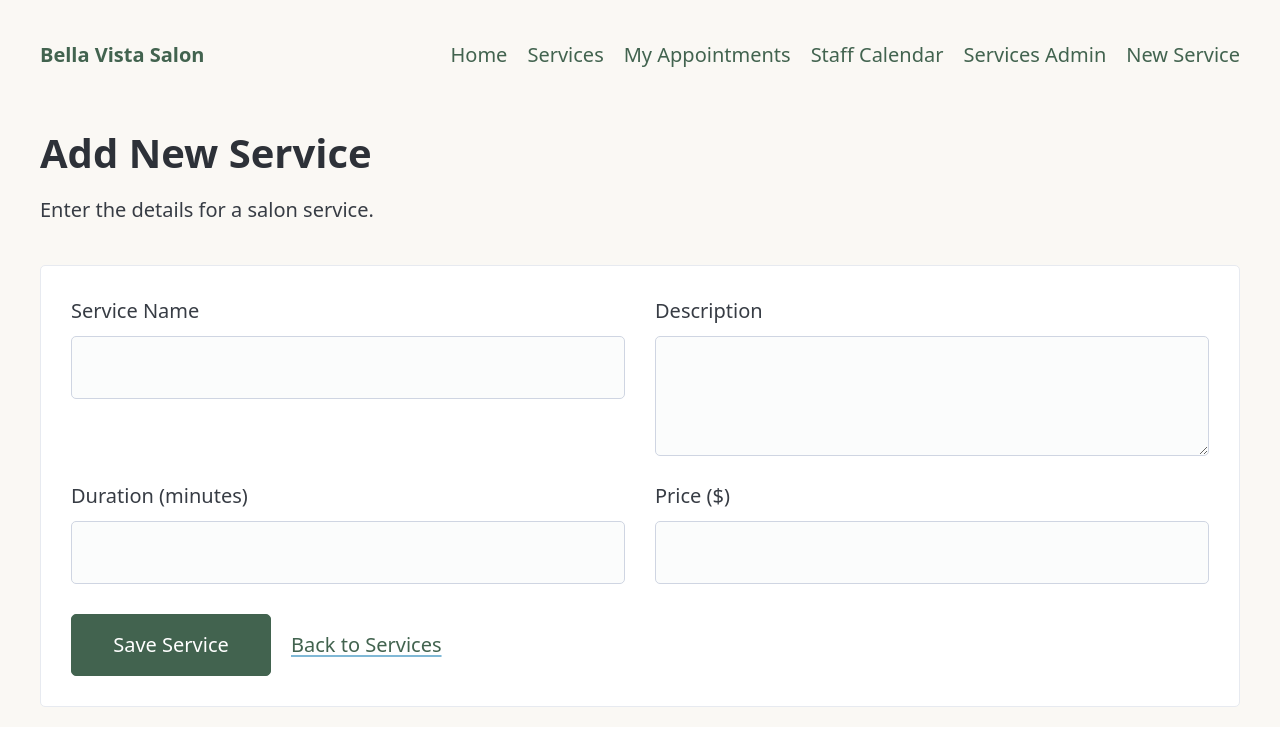
After one commit to iamwaqarjaved/egn475-bella-vista-salon, a Flask app: page /admin/services/new in a window 1280 px wide. The commit adds this page. Shown: the top 746 px of the page. Run offline with Flask 3, Linux system fonts and the light colour scheme; some libraries are stand-ins or nearby versions.

Commit message:
Add service creation form

```diff
--- a/app.py
+++ b/app.py
@@ -1,8 +1,10 @@
 import os
 import re
+import sqlite3
 from datetime import date, datetime
+from decimal import Decimal, InvalidOperation
 
-from flask import Flask, abort, render_template, request
+from flask import Flask, abort, redirect, render_template, request, url_for
 
 import db
 
@@ -168,6 +170,66 @@ def services_admin():
     return render_template("services_admin.html", services=SERVICES)
 
 
+@app.route("/admin/services/new", methods=["GET", "POST"])
+def create_service():
+    if request.method == "GET":
+        return render_template("service_new.html", form_data={}, error=None)
+
+    form_data = {
+        "name": request.form.get("name", ""),
+        "description": request.form.get("description", ""),
+        "duration_minutes": request.form.get("duration_minutes", ""),
+        "price": request.form.get("price", ""),
+    }
+
+    def render_form_error(message):
+        return (
+            render_template(
+                "service_new.html",
+                form_data=form_data,
+                error=message,
+            ),
+            400,
+        )
+
+    name = form_data["name"].strip()
+    description = form_data["description"].strip()
+    if not name:
+        return render_form_error("Service name is required.")
+    if not description:
+        return render_form_error("Service description is required.")
+
+    try:
+        duration_minutes = int(form_data["duration_minutes"])
+        price = Decimal(form_data["price"])
+    except (InvalidOperation, ValueError):
+        return render_form_error("Enter a whole number for duration and a valid price.")
+
+    if duration_minutes <= 0 or not price.is_finite() or price < 0:
+        return render_form_error("Duration must be positive and price non-negative.")
+
+    price_in_cents = price * 100
+    if price_in_cents != price_in_cents.to_integral_value():
+        return render_form_error("Price must have no more than two decimal places.")
+
+    database = db.get_db()
+    try:
+        database.execute(
+            """
+            INSERT INTO services (name, description, duration_minutes, price_cents)
+            VALUES (?, ?, ?, ?)
+            """,
+            (name, description, duration_minutes, int(price_in_cents)),
+        )
+    except sqlite3.IntegrityError as error:
+        if str(error) != "UNIQUE constraint failed: services.name":
+            raise
+        return render_form_error("A service with this name already exists.")
+
+    database.commit()
+    return redirect(url_for("services"))
+
+
 @app.route("/services/<int:service_id>")
 def service_detail(service_id):
     service = db.get_db().execute(
--- a/templates/base.html
+++ b/templates/base.html
@@ -39,6 +39,7 @@
           <li><a href="{{ url_for('appointment_history') }}">My Appointments</a></li>
           <li><a href="{{ url_for('staff_calendar') }}">Staff Calendar</a></li>
           <li><a href="{{ url_for('services_admin') }}">Services Admin</a></li>
+          <li><a href="{{ url_for('create_service') }}">New Service</a></li>
         </ul>
       </nav>
     </header>
--- /dev/null
+++ b/templates/service_new.html
@@ -0,0 +1,83 @@
+{% extends "base.html" %}
+
+{% block title %}New Service | Bella Vista Salon{% endblock %}
+
+{% block styles %}
+  <link
+    rel="stylesheet"
+    href="{{ url_for('static', filename='css/services_admin.css') }}"
+  >
+{% endblock %}
+
+{% block content %}
+  <header class="page-intro">
+    <h1>Add New Service</h1>
+    <p>Enter the details for a salon service.</p>
+  </header>
+
+  <div class="admin-content">
+    {% if error %}
+      <p role="alert">{{ error }}</p>
+    {% endif %}
+
+    <form
+      class="service-form"
+      action="{{ url_for('create_service') }}"
+      method="post"
+    >
+      <div class="service-fields">
+        <div class="form-field">
+          <label for="service-name">Service Name</label>
+          <input
+            type="text"
+            id="service-name"
+            name="name"
+            value="{{ form_data.get('name', '') }}"
+            required
+          >
+        </div>
+
+        <div class="form-field">
+          <label for="service-description">Description</label>
+          <textarea
+            id="service-description"
+            name="description"
+            rows="3"
+            required
+          >{{ form_data.get('description', '') }}</textarea>
+        </div>
+
+        <div class="form-field">
+          <label for="service-duration">Duration (minutes)</label>
+          <input
+            type="number"
+            id="service-duration"
+            name="duration_minutes"
+            min="1"
+            step="1"
+            value="{{ form_data.get('duration_minutes', '') }}"
+            required
+          >
+        </div>
+
+        <div class="form-field">
+          <label for="service-price">Price ($)</label>
+          <input
+            type="number"
+            id="service-price"
+            name="price"
+            min="0"
+            step="0.01"
+            value="{{ form_data.get('price', '') }}"
+            required
+          >
+        </div>
+      </div>
+
+      <div class="service-actions">
+        <button type="submit">Save Service</button>
+        <a href="{{ url_for('services') }}">Back to Services</a>
+      </div>
+    </form>
+  </div>
+{% endblock %}
```
